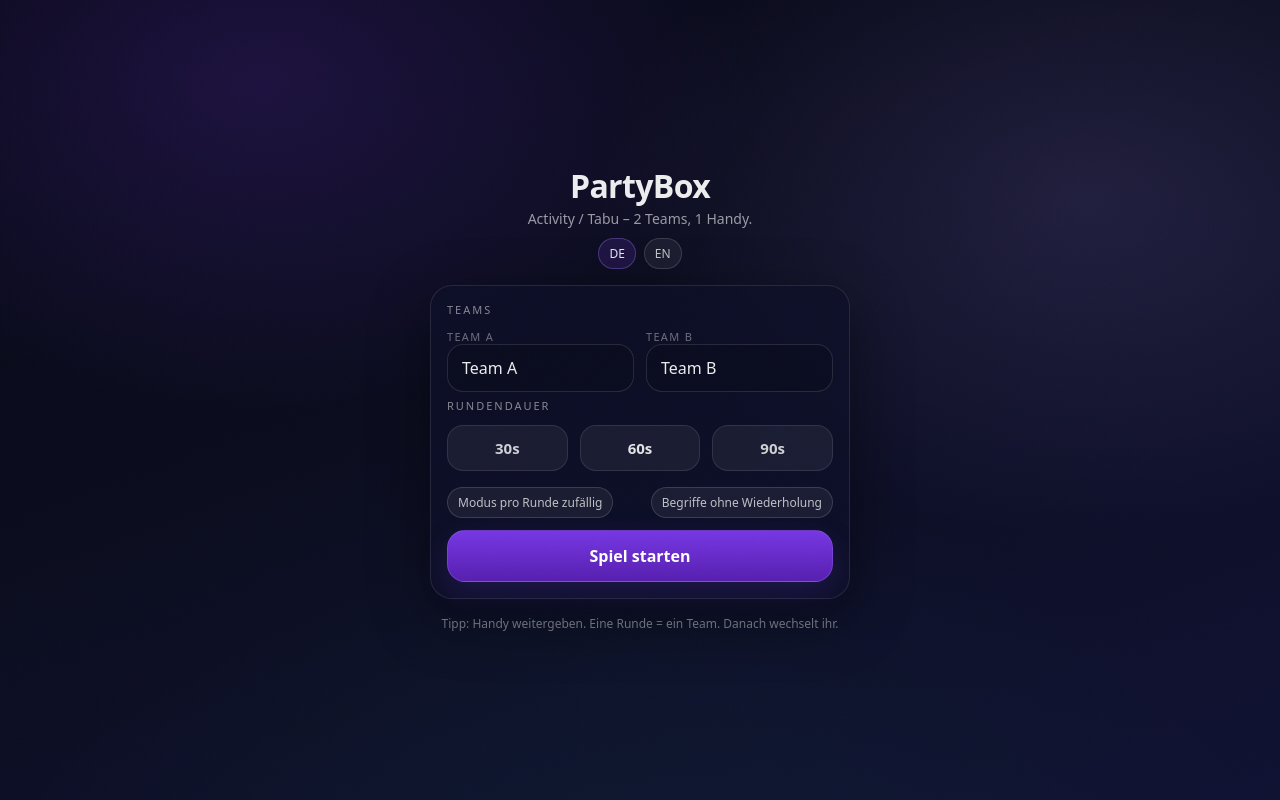
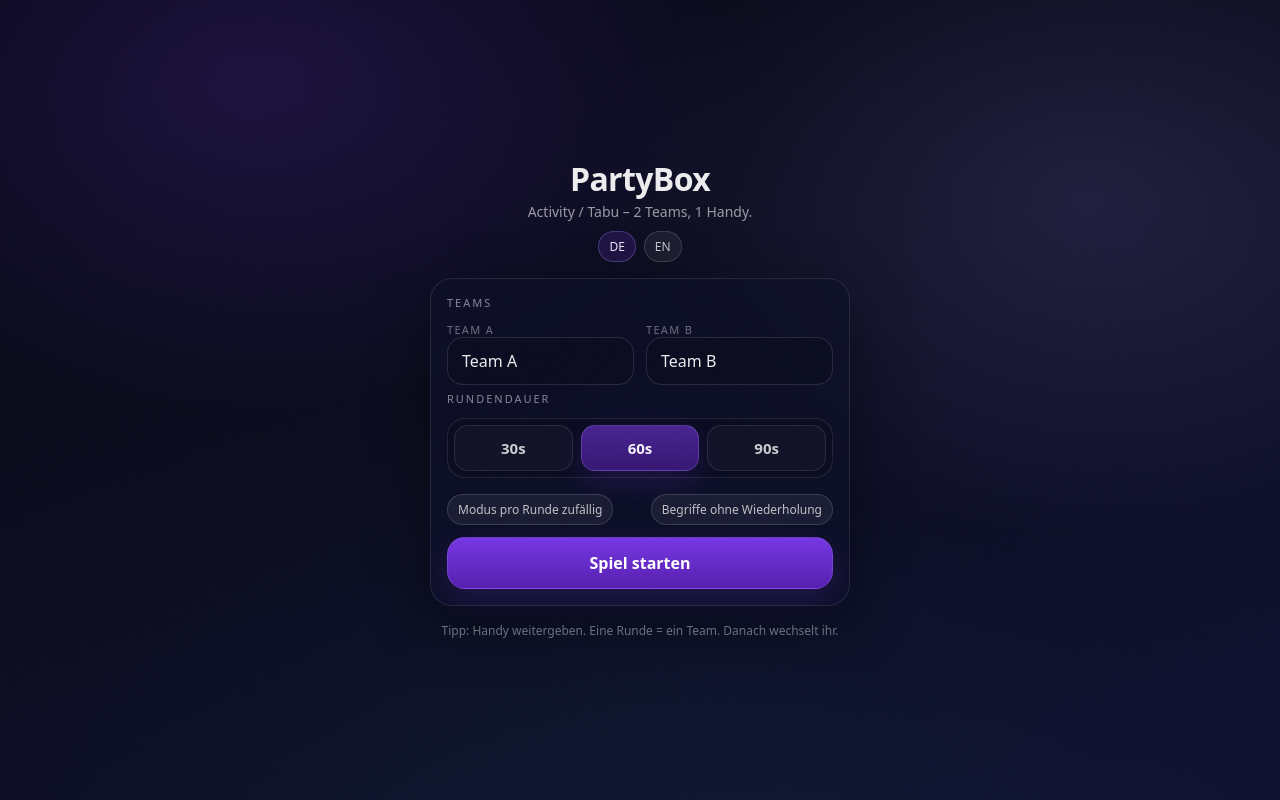
Before and after one commit to petemat/matero-partybox, a React (Vite) app: page / in a window 1280 px wide. Built offline with nearby package versions, Linux system fonts and the light colour scheme.

Commit message:
UX: duration segmented control with clear selected state

```diff
--- a/src/components/StartScreen.tsx
+++ b/src/components/StartScreen.tsx
@@ -63,19 +63,22 @@ export function StartScreen({
           <div className="kicker" style={{ marginTop: 6 }}>
             {t(lang, "roundDuration")}
           </div>
-          <div className="row">
-            {durations.map((d) => (
-              <button
-                key={d}
-                onClick={() => setDuration(d)}
-                className={`btn btn--secondary`}
-                style={{ padding: "12px 10px", borderRadius: 16, fontSize: 15, width: "100%", background: "rgba(255,255,255,0.06)" }}
-              >
-                <span style={{ opacity: duration === d ? 1 : 0.9, fontWeight: duration === d ? 800 : 700 }}>
+          <div className="segmented" role="tablist" aria-label="Round duration">
+            {durations.map((d) => {
+              const active = duration === d;
+              return (
+                <button
+                  key={d}
+                  onClick={() => setDuration(d)}
+                  className={"segment" + (active ? " segment--active" : "")}
+                  type="button"
+                  role="tab"
+                  aria-selected={active}
+                >
                   {d}s
-                </span>
-              </button>
-            ))}
+                </button>
+              );
+            })}
           </div>
 
           <div className="row-between" style={{ paddingTop: 4 }}>
--- a/src/styles/app.css
+++ b/src/styles/app.css
@@ -177,7 +177,7 @@ a { color: inherit; }
   border: 1px solid rgba(255,255,255,0.10);
   background: rgba(255,255,255,0.06);
   color: rgba(255,255,255,0.88);
-  transition: transform 80ms ease, background 120ms ease;
+  transition: transform 80ms ease, background 120ms ease, box-shadow 120ms ease;
 }
 
 .btn:active { transform: scale(0.99); }
@@ -212,6 +212,34 @@ a { color: inherit; }
   display: grid;
   grid-template-columns: 1fr 1fr;
   gap: 12px;
+}
+
+/* Segmented control (duration) */
+.segmented {
+  display: grid;
+  grid-template-columns: repeat(3, 1fr);
+  gap: 8px;
+  padding: 6px;
+  border-radius: 18px;
+  background: rgba(10, 12, 28, 0.55);
+  border: 1px solid rgba(255,255,255,0.10);
+}
+
+.segment {
+  border-radius: 14px;
+  padding: 12px 10px;
+  border: 1px solid rgba(255,255,255,0.10);
+  background: rgba(255,255,255,0.03);
+  color: rgba(255,255,255,0.78);
+  font-weight: 800;
+  font-size: 15px;
+}
+
+.segment--active {
+  background: linear-gradient(180deg, rgba(124,58,237,0.55), rgba(91,33,182,0.55));
+  border-color: rgba(167,139,250,0.28);
+  color: rgba(255,255,255,0.95);
+  box-shadow: 0 10px 30px rgba(124,58,237,0.18);
 }
 
 /* Timer */
```
